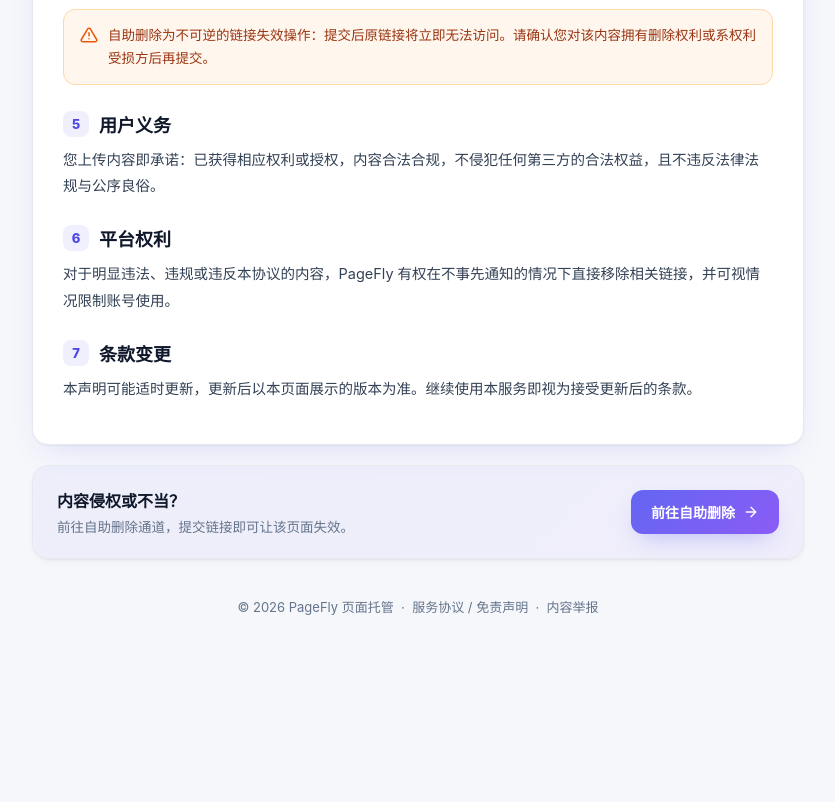
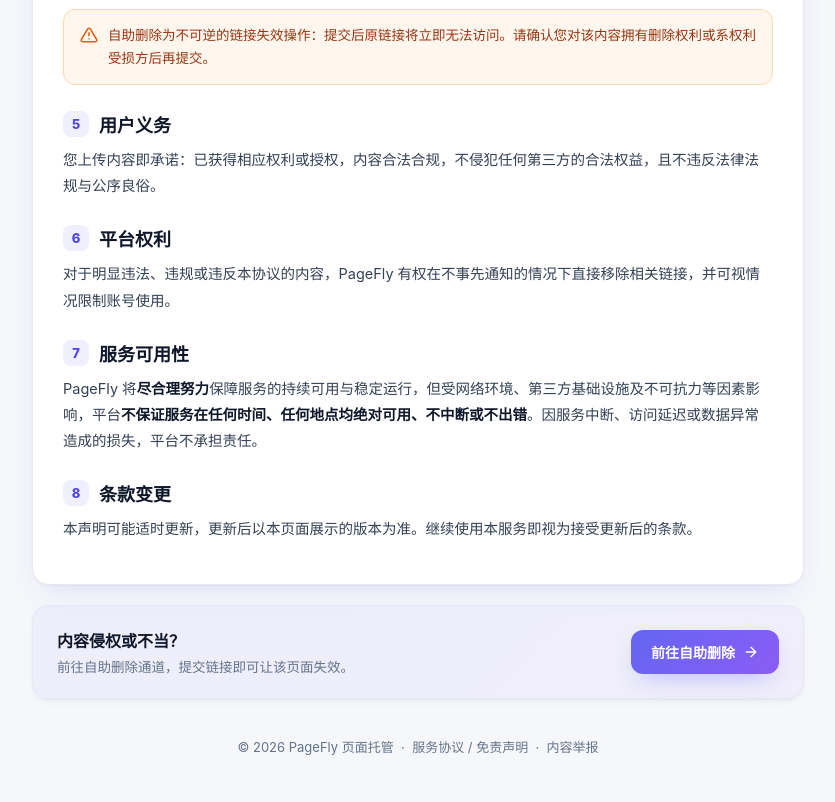
Before and after one commit to 88ok/PageFly, a website: page public/tos.html in a window 1280 px wide. Shown: the part 765-1567 px from the top of the page, without its empty margins (222-1057 px from the left). Before the commit the page ends 1427 px from the top, so only its background shows below. Drawn offline with Linux system fonts and the light colour scheme.

Commit message:
fix: TOS 删除追偿条款、新增服务可用性免责说明

```diff
--- a/public/tos.html
+++ b/public/tos.html
@@ -128,7 +128,10 @@
         <h2><span class="num">6</span>平台权利</h2>
         <p>对于明显违法、违规或违反本协议的内容，PageFly 有权在不事先通知的情况下直接移除相关链接，并可视情况限制账号使用。</p>
 
-        <h2><span class="num">7</span>条款变更</h2>
+        <h2><span class="num">7</span>服务可用性</h2>
+        <p>PageFly 将<b>尽合理努力</b>保障服务的持续可用与稳定运行，但受网络环境、第三方基础设施及不可抗力等因素影响，平台<b>不保证服务在任何时间、任何地点均绝对可用、不中断或不出错</b>。因服务中断、访问延迟或数据异常造成的损失，平台不承担责任。</p>
+
+        <h2><span class="num">8</span>条款变更</h2>
         <p>本声明可能适时更新，更新后以本页面展示的版本为准。继续使用本服务即视为接受更新后的条款。</p>
       </div>
 
```
